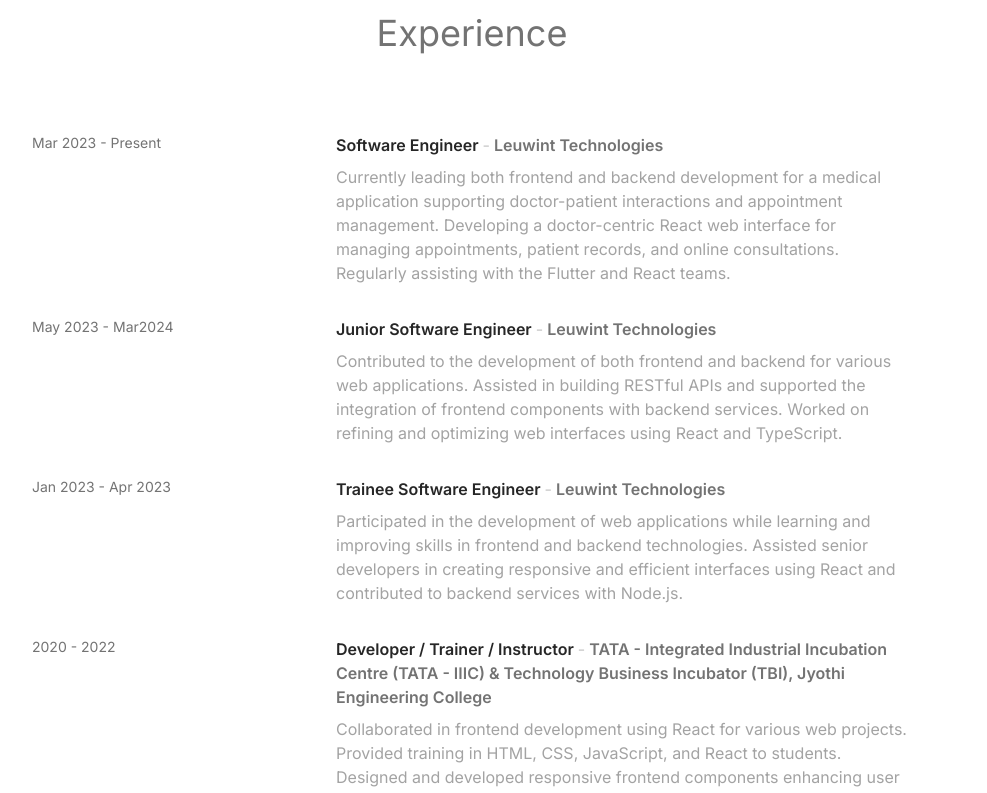
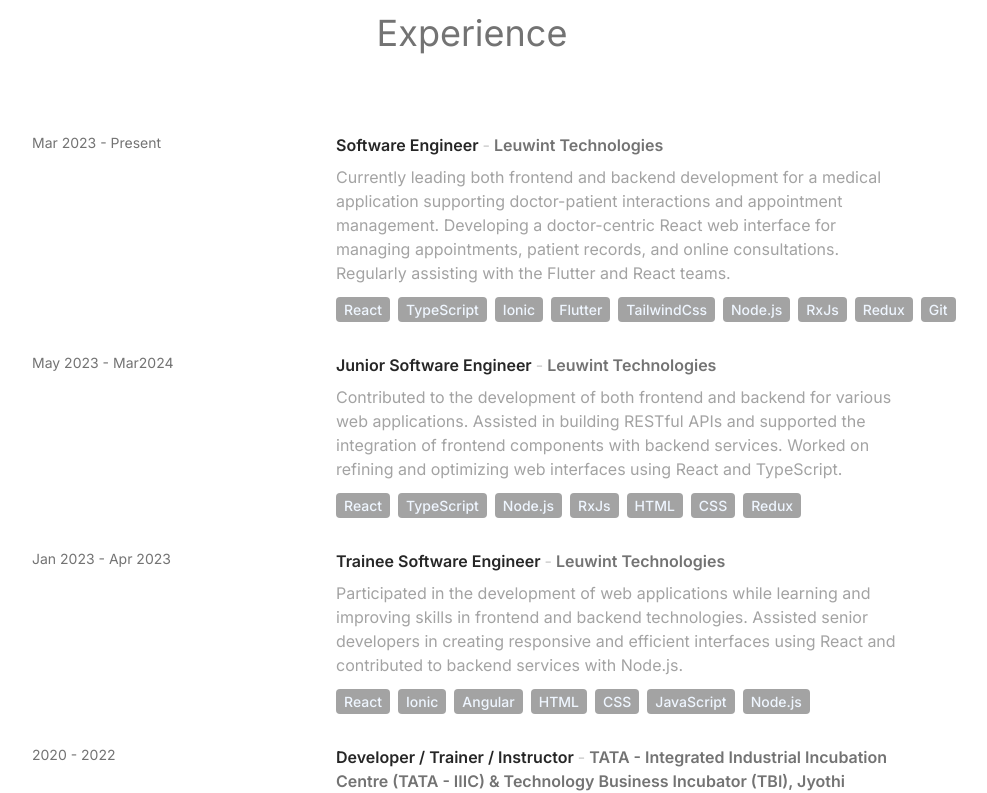
Before and after one commit to vini3055/vineeth_portfolio, a React (Vite) app: page / in a window 1280 px wide. Shown: the part 2060-2853 px from the top of the page, without its empty margins (168-1155 px from the left). Built offline with nearby package versions, Linux system fonts and the light colour scheme.

Commit message:
experience modified

```diff
--- a/src/components/experience.jsx
+++ b/src/components/experience.jsx
@@ -17,9 +17,15 @@
                 <span className="text-neutral-800">{experience.role}</span> -{" "}
                 <span className="text-neutral-500">{experience.company}</span>
               </h6>
-              <p className="text-neutral-400">
-                {experience.description}
-              </p>
+              <p className="mb-3 text-neutral-400">{experience.description}</p>
+              {experience.technologies.map((technologies, index) => (
+                <span
+                  key={index}
+                  className="mr-2 mt-2  rounded px-2 py-1 bg-neutral-400 text-sm font-medium text-blue-50"
+                >
+                  {technologies}
+                </span>
+              ))}
             </div>
           </div>
         ))}
```
